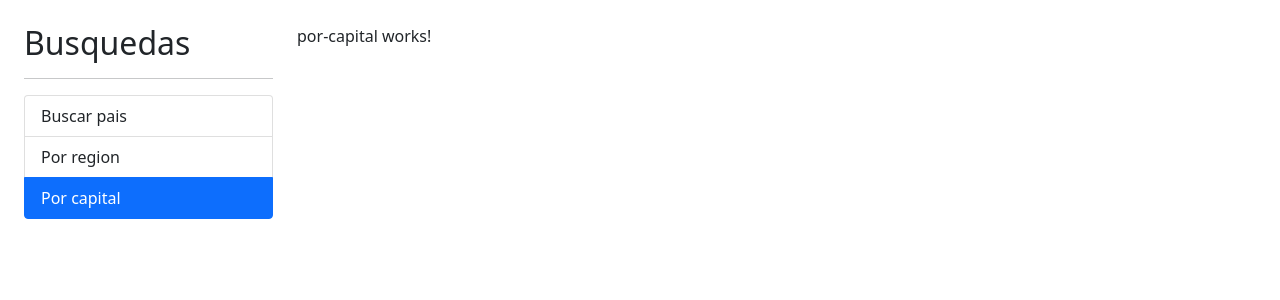
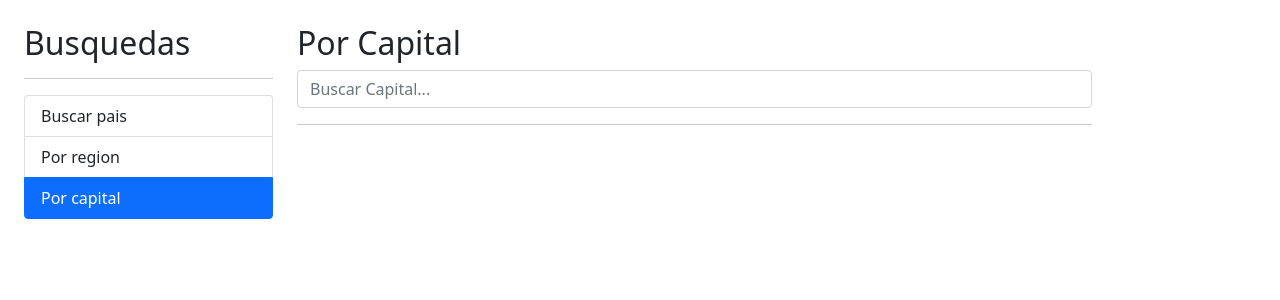
Before and after one commit to AndresFelipePadillaHurtado/AngularBasic03, an Angular app: page /capital in a window 1280 px wide. Shown: the top 300 px of the page. Built offline with nearby package versions, Linux system fonts and the light colour scheme.

Commit message:
Crear el metodo en el servicio para obtener el pais por el codigo, obtener los parametros que se encuentren en la url

```diff
--- a/src/app/pais/components/pais-input/pais-input.component.html
+++ b/src/app/pais/components/pais-input/pais-input.component.html
@@ -1,5 +1,6 @@
 <form (ngSubmit)="buscar()"
 action="" autocomplete="off">
-<input type="text" name="termino" placeholder="Buscar por pais"
-[(ngModel)]="termino" class="form-control">
+<input type="text" name="termino" [placeholder]="placeholder"
+[(ngModel)]="termino" class="form-control"
+(input)="teclaPresionada()">
 </form>
--- a/src/app/pais/components/pais-input/pais-input.component.ts
+++ b/src/app/pais/components/pais-input/pais-input.component.ts
@@ -1,4 +1,6 @@
-import { Component, Output, EventEmitter} from '@angular/core';
+import { Component, Output, EventEmitter, OnInit, Input} from '@angular/core';
+import { Subject } from 'rxjs';
+import { debounceTime } from 'rxjs/operators';
 
 @Component({
   selector: 'app-pais-input',
@@ -6,13 +8,37 @@ import { Component, Output, EventEmitter} from '@angular/core';
   styles: [
   ]
 })
-export class PaisInputComponent {
+export class PaisInputComponent implements OnInit {
 
   @Output() onEnter: EventEmitter<string>  = new EventEmitter();
+  @Output() onDebounce: EventEmitter<string>  = new EventEmitter();
+
+  // Recibir el placeholder
+  @Input() placeholder  = '';
+
+  /*es una funcionalidad que se usara en para mostrar las sugerencias
+  del buscador que se ejucutara despues de cierto tiempo que se deje de escribir,
+  la idea es que se emita cuando se deja de escribir*/
+  debouncer: Subject<string> = new Subject();
+
+
+  /* El onInit se dispara una unica vez cuando el componente es creado
+  y ya esta inicializado, se integra el Evento Input para obtener el valor del campo*/
+  ngOnInit(){
+    this.debouncer
+    .pipe(debounceTime(300))
+    .subscribe( valor =>{
+      this.onDebounce.emit( valor );
+    });
+  }
 
     termino: string = '';
     buscar(){
       this.onEnter.emit( this.termino );
     }
 
+    teclaPresionada(){
+      this.debouncer.next( this.termino );
+    }
+
 }
--- a/src/app/pais/components/pais-tabla/pais-tabla.component.html
+++ b/src/app/pais/components/pais-tabla/pais-tabla.component.html
@@ -12,7 +12,7 @@
     <tr  *ngFor="let pais of paises; let i = index">
       <td>{{i+1}}</td>
       <td><img [src]="pais.flag" [alt]="pais.name" class="small-flag"></td>
-      <td>{{pais.name}}</td>
+      <td>{{pais.capital}}, {{pais.name}}</td>
       <td>{{pais.population | number}}</td>
       <td><a [routerLink]="['pais', pais.alpha2Code]" >Ver mas...</a></td>
     </tr>
--- a/src/app/pais/pages/por-capital/por-capital.component.html
+++ b/src/app/pais/pages/por-capital/por-capital.component.html
@@ -1 +1,23 @@
-<p>por-capital works!</p>
+<h2>Por Capital</h2>
+
+<div class="row">
+  <div class="col">
+   <app-pais-input
+         (onEnter)="buscar($event)"
+         (onDebounce)= "sugerencias($event)"
+         placeholder="Buscar Capital...">
+        </app-pais-input>
+  </div>
+</div>
+
+<hr>
+
+<div *ngIf="hayError" class="alert alert-danger">
+  No se encontro ningun resultado con el termino {{termino}}
+</div>
+
+<div class="row" *ngIf="paises.length > 0">
+  <div class="col">
+      <app-pais-tabla [paises]="paises"></app-pais-tabla>
+  </div>
+</div>
--- a/src/app/pais/pages/por-capital/por-capital.component.ts
+++ b/src/app/pais/pages/por-capital/por-capital.component.ts
@@ -1,4 +1,6 @@
 import { Component, OnInit } from '@angular/core';
+import { Country } from '../../interfaces/pais.interfaces';
+import { PaisService } from '../../services/pais.service';
 
 @Component({
   selector: 'app-por-capital',
@@ -6,11 +8,27 @@ import { Component, OnInit } from '@angular/core';
   styles: [
   ]
 })
-export class PorCapitalComponent implements OnInit {
+export class PorCapitalComponent {
+  termino: string = '';
+  hayError: boolean = false;
+  paises: Country[] = [];
+  // Consumir el servicio
+  constructor(private paisService: PaisService) { }
 
-  constructor() { }
-
-  ngOnInit(): void {
+  buscar(termino: string): void {
+    this.termino = termino;
+    this.hayError = false;
+    this.paisService.buscarCapital(this.termino)
+      .subscribe((paises) => { // Respuesta correcta
+        this.paises = paises;
+      }, (err) => { // Respuesta error
+        this.hayError = true;
+        this.paises = [];
+      });
   }
 
+  sugerencias(termino: string) {
+    this.hayError = false;
+    // TODO: crear sugerencias
+  }
 }
--- a/src/app/pais/pages/por-pais/por-pais.component.html
+++ b/src/app/pais/pages/por-pais/por-pais.component.html
@@ -2,7 +2,11 @@
 
 <div class="row">
   <div class="col">
-   <app-pais-input (onEnter)="buscar($event)" ></app-pais-input>
+   <app-pais-input
+         (onEnter)="buscar($event)"
+         (onDebounce)= "sugerencias($event)"
+         placeholder = "Buscar Pais...">
+        </app-pais-input>
   </div>
 </div>
 
--- a/src/app/pais/pages/por-pais/por-pais.component.ts
+++ b/src/app/pais/pages/por-pais/por-pais.component.ts
@@ -33,4 +33,10 @@ export class PorPaisComponent  {
     });
   }
 
+  sugerencias(termino:string){
+    this.hayError = false;
+    // TODO: crear sugerencias
+
+  }
+
 }
--- a/src/app/pais/pages/ver-pais/ver-pais.component.ts
+++ b/src/app/pais/pages/ver-pais/ver-pais.component.ts
@@ -1,4 +1,6 @@
 import { Component, OnInit } from '@angular/core';
+import { ActivatedRoute } from '@angular/router';
+import { PaisService } from '../../services/pais.service';
 
 @Component({
   selector: 'app-ver-pais',
@@ -8,9 +10,23 @@ import { Component, OnInit } from '@angular/core';
 })
 export class VerPaisComponent implements OnInit {
 
-  constructor() { }
+  //constructor Se ejecuta antes del inicializar el componenete
+  constructor(
+    private activatedRoute: ActivatedRoute, // Sirve para tener acceso e indicar en la ruta que estamso
+    private paisService:PaisService
+  ) { }
 
+  //ngOnInit Se ejecuta despues de ejuctar el componenete
   ngOnInit(): void {
+    this.activatedRoute.params
+    .subscribe( params =>{ // Los parametro de las rutas
+
+      //
+      this.paisService.getPaisPorAlpha(params.id)
+      .subscribe(pais =>{
+        console.log(pais);
+      });
+    });
   }
 
 }
--- a/src/app/pais/services/pais.service.ts
+++ b/src/app/pais/services/pais.service.ts
@@ -19,4 +19,18 @@ export class PaisService {
     return this.http.get<Country[]>(url)
   }
 
+
+  buscarCapital(termino:string): Observable<Country[]> {
+    const url = `${ this.apiUrl}/capital/${termino}`;
+    console.log(url);
+    return this.http.get<Country[]>(url)
+  }
+
+  getPaisPorAlpha(id:string): Observable<Country> {
+    const url = `${ this.apiUrl}/alpha/${id}`;
+    console.log(url);
+    return this.http.get<Country>(url)
+  }
+
+
 }
```
